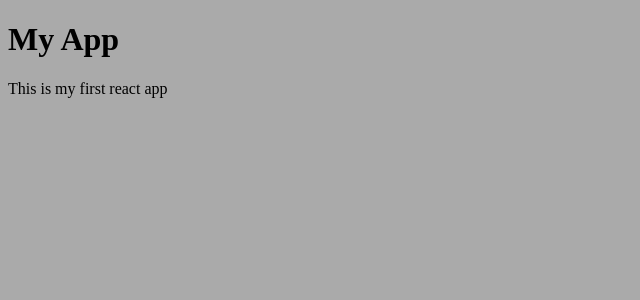
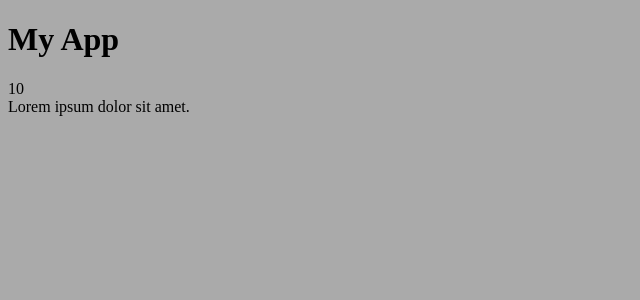
Before and after one commit to sidarhalman/feedback-app, a React (Create React App) app in the folder feedback-frontend/: page / in a window 1280 px wide. Shown: the top 300 px of the page, without its empty margins (0-640 px from the left). Built offline with nearby package versions, Linux system fonts and the light colour scheme.

Commit message:
add style for FeedbackItem

```diff
--- a/feedback-frontend/src/App.js
+++ b/feedback-frontend/src/App.js
@@ -1,10 +1,11 @@
 import Header from "./components/Header";
+import FeedbackItem from "./components/FeedbackItem";
 
 function App() {
     return (
         <div className="App">
             <Header />
-            <p>This is my first react app</p>
+            <FeedbackItem />
         </div>
     );
 }
--- a/feedback-frontend/src/components/FeedbackItem.jsx
+++ b/feedback-frontend/src/components/FeedbackItem.jsx
@@ -1,8 +1,12 @@
 import React from 'react'
+import '../styles/FeedbackItem.css'
 
 function FeedbackItem() {
   return (
-    <div>FeedbackItem</div>
+    <div className='card'>
+        <div className="num-display">10</div>
+        <div className="text-display">Lorem ipsum dolor sit amet.</div>
+    </div>
   )
 }
 
```
Also changed, not shown: feedback-frontend/src/styles/FeedbackItem.css (added).
